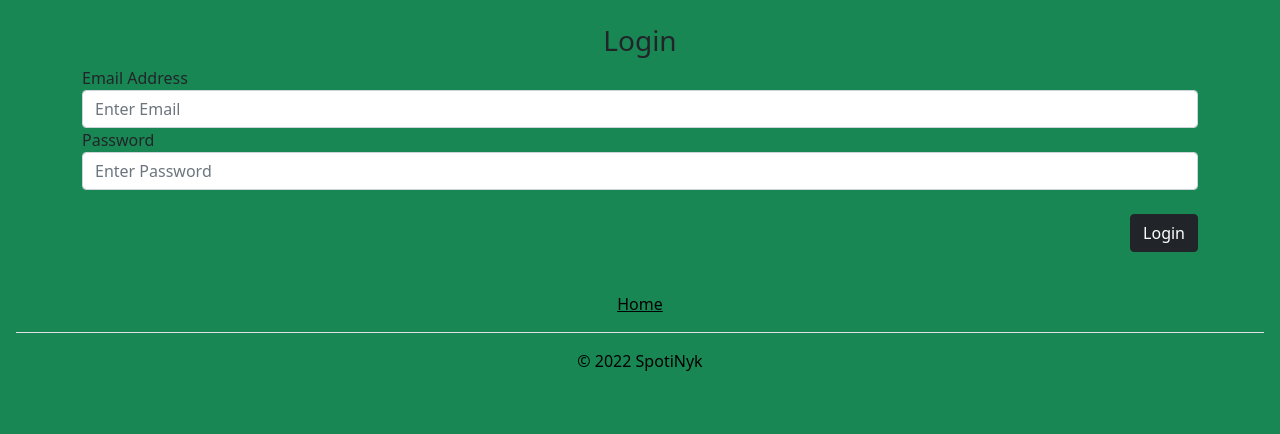
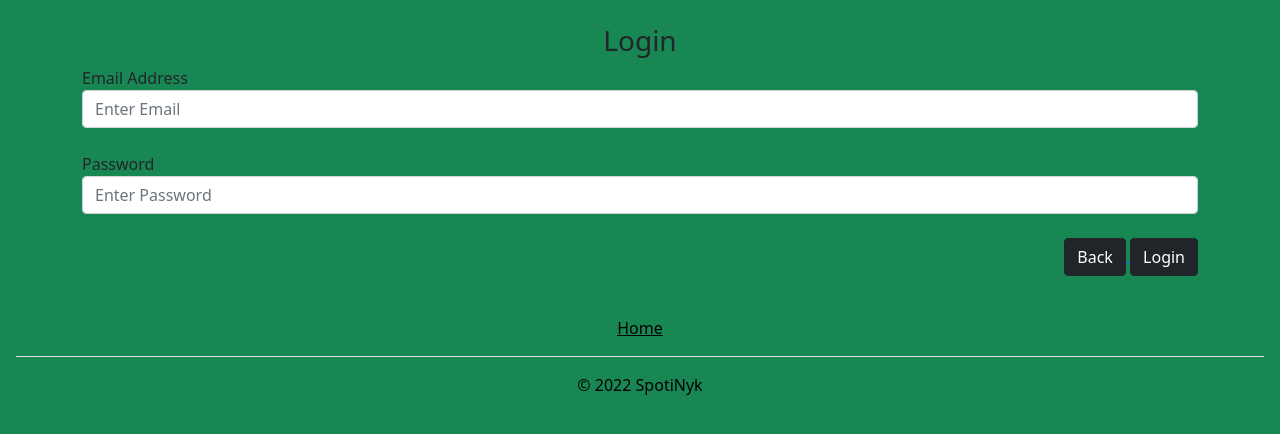
Before and after one commit to sambarthazon/WebsiteProject-UQAC, a Flask app: page /login in a window 1280 px wide. Shown: the part 72-506 px from the top of the page. Run offline with Flask 2, Linux system fonts and the light colour scheme; some libraries are stand-ins or nearby versions.

Commit message:
Update login.html

```diff
--- a/website/templates/login.html
+++ b/website/templates/login.html
@@ -13,6 +13,7 @@
           class="form-control"
           placeholder="Enter Email"
         />
+        <br />
         <label for="password">Password</label>
         <input
           type="password"
@@ -23,6 +24,9 @@
         />
         <br />
         <div align="right">
+          <a href="/home">
+            <button type="button" class="btn btn-dark">Back</button>
+          </a>
           <button class="btn btn-dark" type="submit">Login</button>
         </div>
       </div>
```
